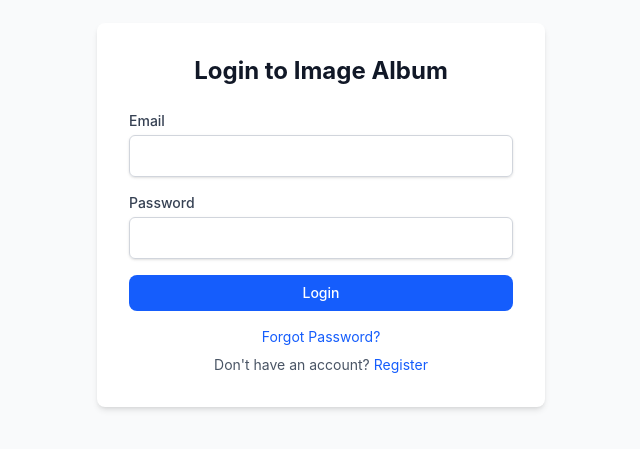
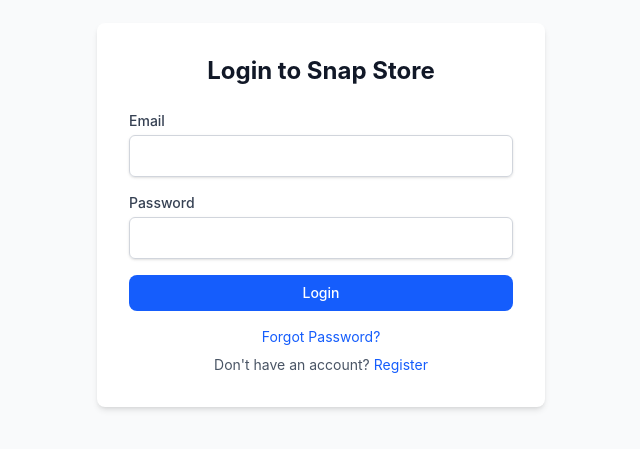
Before and after one commit to lekshmibp08/store-snap, a React (Vite) app in the folder client/: page /login in a window 1280 px wide. Shown: the part 185-634 px from the top of the page, without its empty margins (319-959 px from the left). Built offline with nearby package versions, Linux system fonts and the light colour scheme; no server answers.

Commit message:
app name updated

```diff
--- a/client/src/pages/LoginPage.tsx
+++ b/client/src/pages/LoginPage.tsx
@@ -44,7 +44,7 @@
   return (
     <div className="min-h-screen bg-gray-50 flex items-center justify-center py-12 px-4 sm:px-6 lg:px-8">
       <div className="max-w-md w-full bg-white p-8 rounded-lg shadow-md">
-        <h2 className="text-2xl font-bold text-center mb-6">Login to Image Album</h2>
+        <h2 className="text-2xl font-bold text-center mb-6">Login to Snap Store</h2>
 
         {error && <div className="bg-red-100 border border-red-400 text-red-700 px-4 py-3 rounded mb-4">{error}</div>}
 
```
